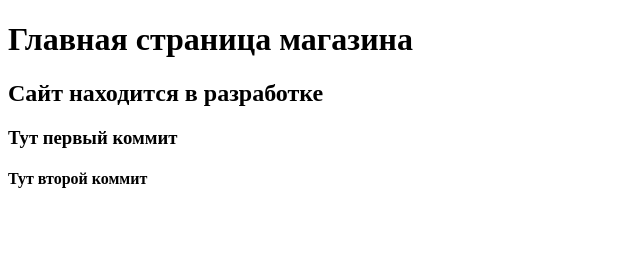
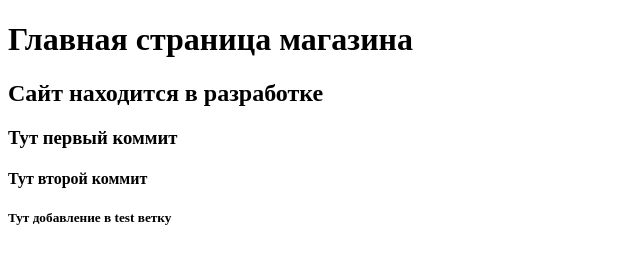
Before and after one commit to MrEvgeni4/mipt20251114, a plain HTML site: page index.html in a window 1280 px wide. Shown: the whole page, without its empty margins (0-640 px from the left). Drawn offline with Linux system fonts and the light colour scheme.

Commit message:
h5 add test_branch

```diff
--- a/index.html
+++ b/index.html
@@ -6,5 +6,6 @@
         <h2>Сайт находится в разработке</h2>
         <h3>Тут первый коммит</h3>
         <h4>Тут второй коммит</h4>
+        <h5>Тут добавление в test ветку</h5>
     </body>
 </html>
```
